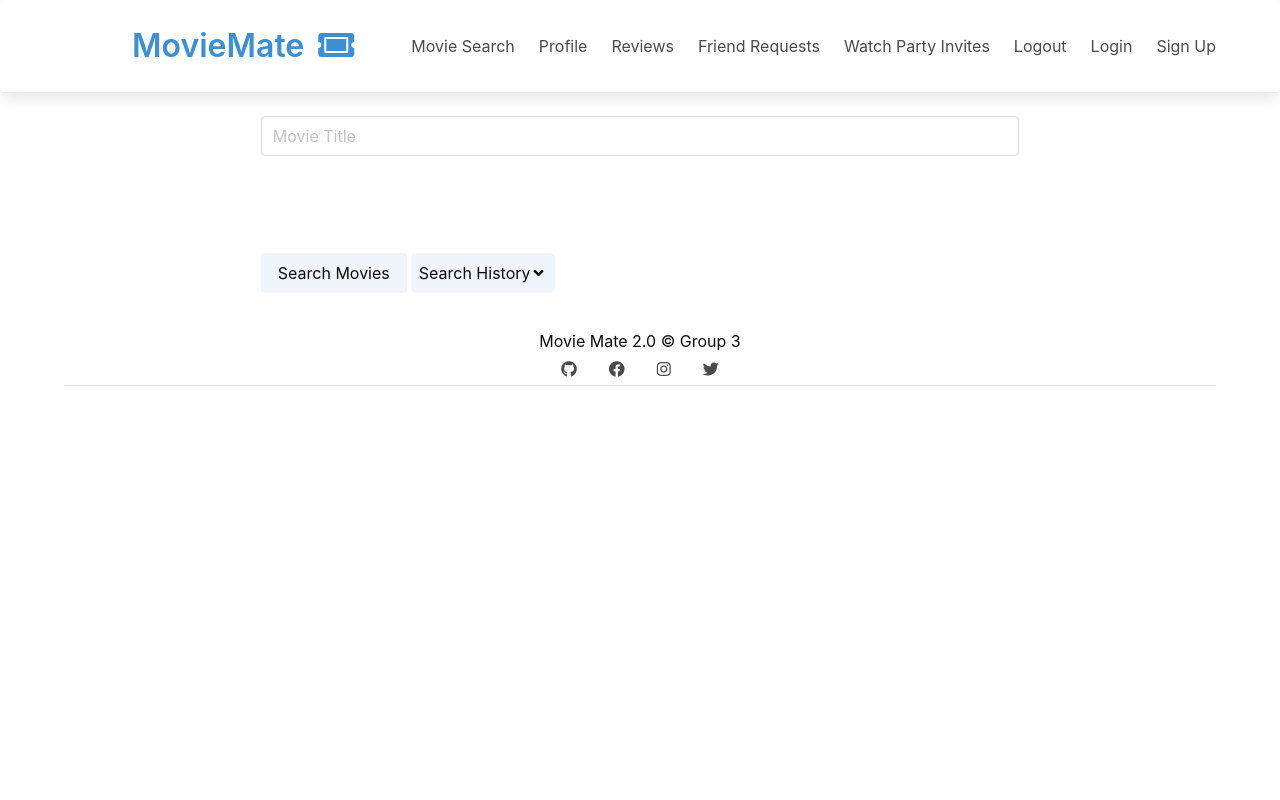
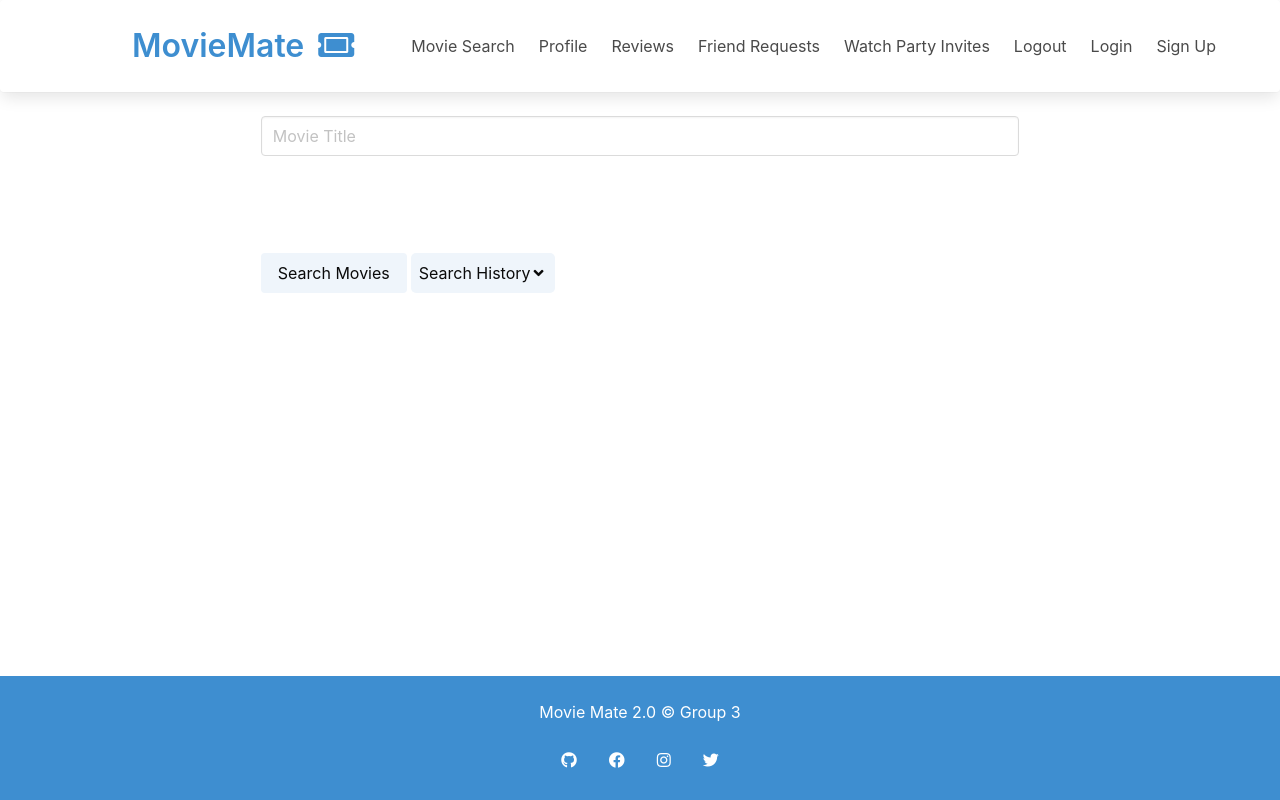
Before and after one commit to stevengoldbergm/movie-mate-3.0, a React (Create React App) app in the folder client/: page / in a window 1280 px wide. Built offline with nearby package versions, Linux system fonts and the light colour scheme.

Commit message:
Refactored footer. Added links

```diff
--- a/client/src/components/Footer.js
+++ b/client/src/components/Footer.js
@@ -1,36 +1,32 @@
-import React from 'react'
+import React from "react";
 
 function Footer() {
   return (
-    <div>
-    <footer className="has-background-white has-text-centered has-text-black py-3 is-bottom">
-  <p>
-    Movie Mate 2.0 © Group 3
-  </p>
-  <div className="hero-foot is-borderless">
-    <nav className="tabs is-centered">
-      <div className="container">
-        <ul>
-          <li>
-            <a><i className="fab fa-github" /></a>
-          </li>
-          <li>
-            <a><i className="fab fa-facebook" /></a>
-          </li>
-          <li>
-            <a><i className="fab fa-instagram" /></a>
-          </li>
-          <li>
-            <a><i className="fab fa-twitter" /></a>
-          </li>
-        </ul>
-      </div>
-    </nav>
-  </div>
-</footer>
-
-    </div>
-  )
+    <>
+      <footer className="has-background-info has-text-centered has-text-white mt-auto">
+        <p className="mt-5">Movie Mate 2.0 © Group 3</p>
+        <br></br>
+        <div className="hero-foot">
+          <div className="container is-fullwidth">
+            <div className="navbar has-background-info is-flex is-justify-content-center">
+              <a href="https://github.com/" className="mx-4 has-text-white">
+                <i className="fab fa-github" />
+              </a>
+              <a href="https://facebook.com/" className="mx-4 has-text-white">
+                <i className="fab fa-facebook" />
+              </a>
+              <a href="https://instagram.com/" className="mx-4 has-text-white">
+                <i className="fab fa-instagram" />
+              </a>
+              <a href="https://twitter.com/" className="mx-4 has-text-white">
+                <i className="fab fa-twitter" />
+              </a>
+            </div>
+          </div>
+        </div>
+      </footer>
+    </>
+  );
 }
 
-export default Footer
+export default Footer;
```
